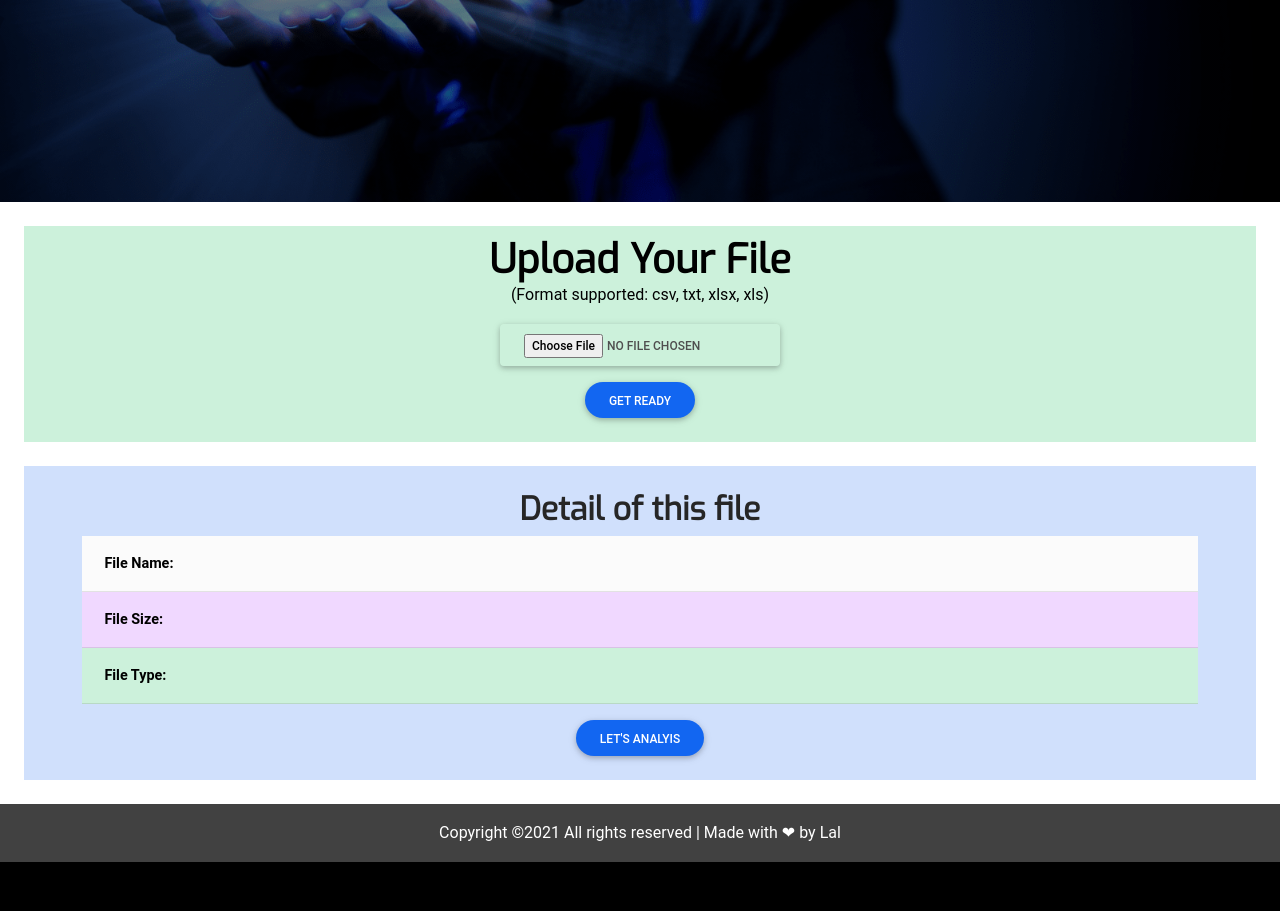
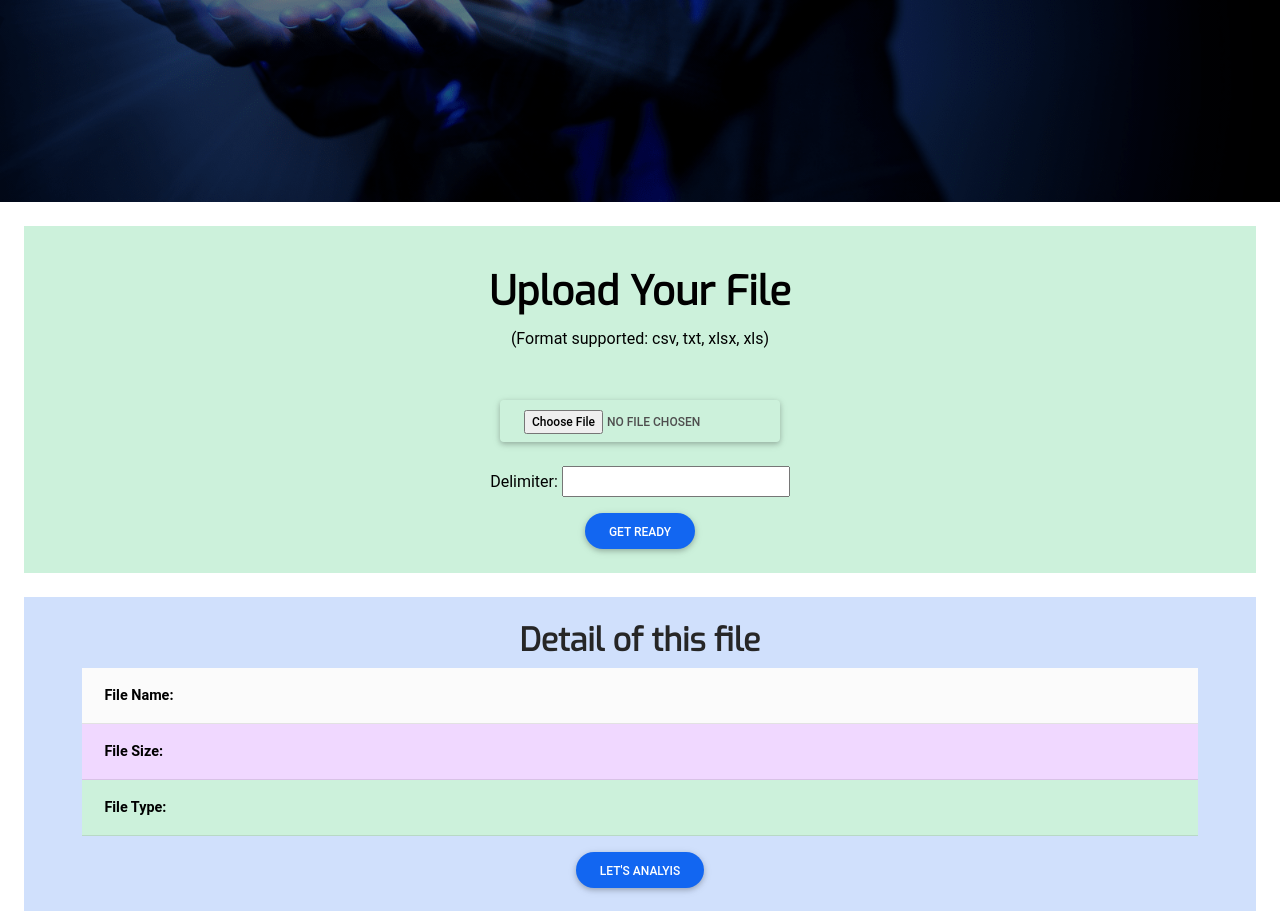
Before and after one commit to lkarjun/fastpreprocess, a FastAPI app: page / in a window 1280 px wide. Shown: the part 598-1509 px from the top of the page. Before the commit the page ends 1460 px from the top, so only its background shows below. Run offline with FastAPI, Linux system fonts and the light colour scheme; some libraries are stand-ins or nearby versions.

Commit message:
input: Fixed

```diff
--- a/template/index.html
+++ b/template/index.html
@@ -35,8 +35,8 @@
     <section class="m-4 p-4 table-success" style="display: block;" id="upload-sec">
         <div class="container text-center">
 
-            <div class="jumbotron">
-                <h2 class="display-6 pb-1 font-weight-bold" style="line-height: 20px;  font-family: 'Exo', sans-serif;"> Upload Your File</h1>
+            <div class="jumbotron p-3 m-3">
+                <h2 class="display-6 pb-3 font-weight-bold" style="line-height: 20px;  font-family: 'Exo', sans-serif;"> Upload Your File</h1>
                 <p>(Format supported: csv, txt, xlsx, xls)</p>
             </div>
 
@@ -45,6 +45,10 @@
             <form enctype="multipart/form-data" id="UploadForm" action="/edafileupload" method="POST">
                 <div class="form-group">
                     <input type="file" accept=".xls,.xlsx,.csv, .txt" required id='fileData' class="btn">
+                </div>
+
+                <div class="form-group pt-4">
+                    Delimiter: <input type="text" id="delimiter" >
                 </div>
 
                 <div class="form-group pt-3">
```
